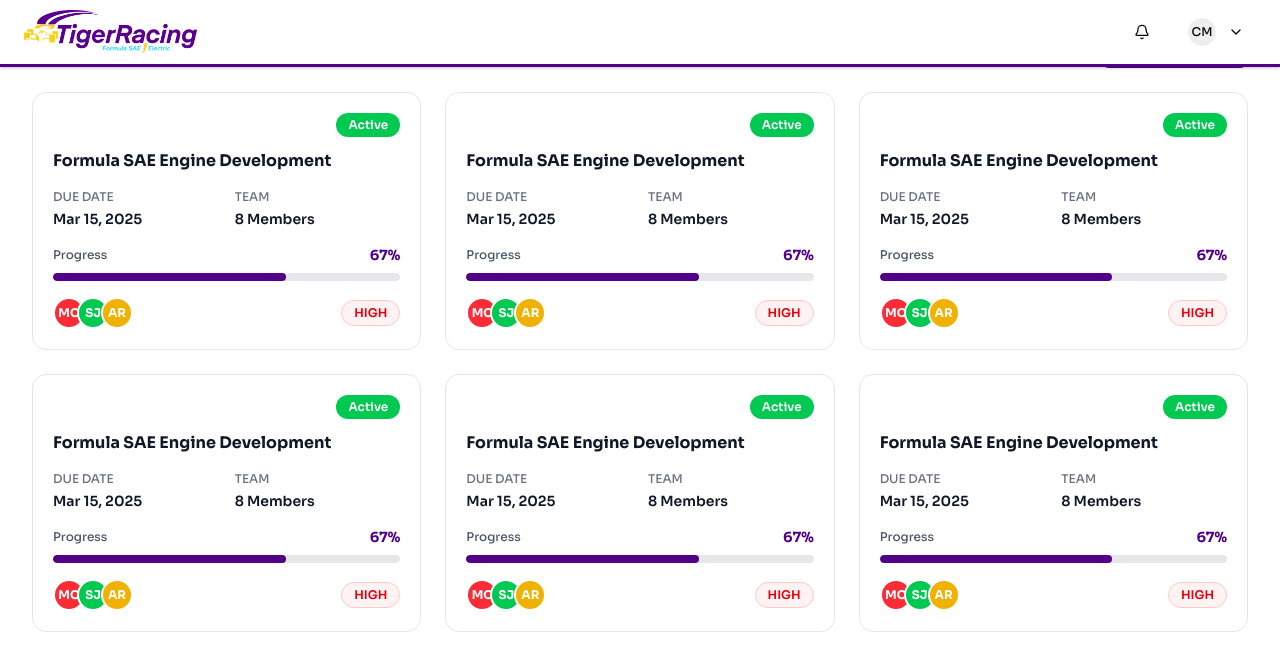
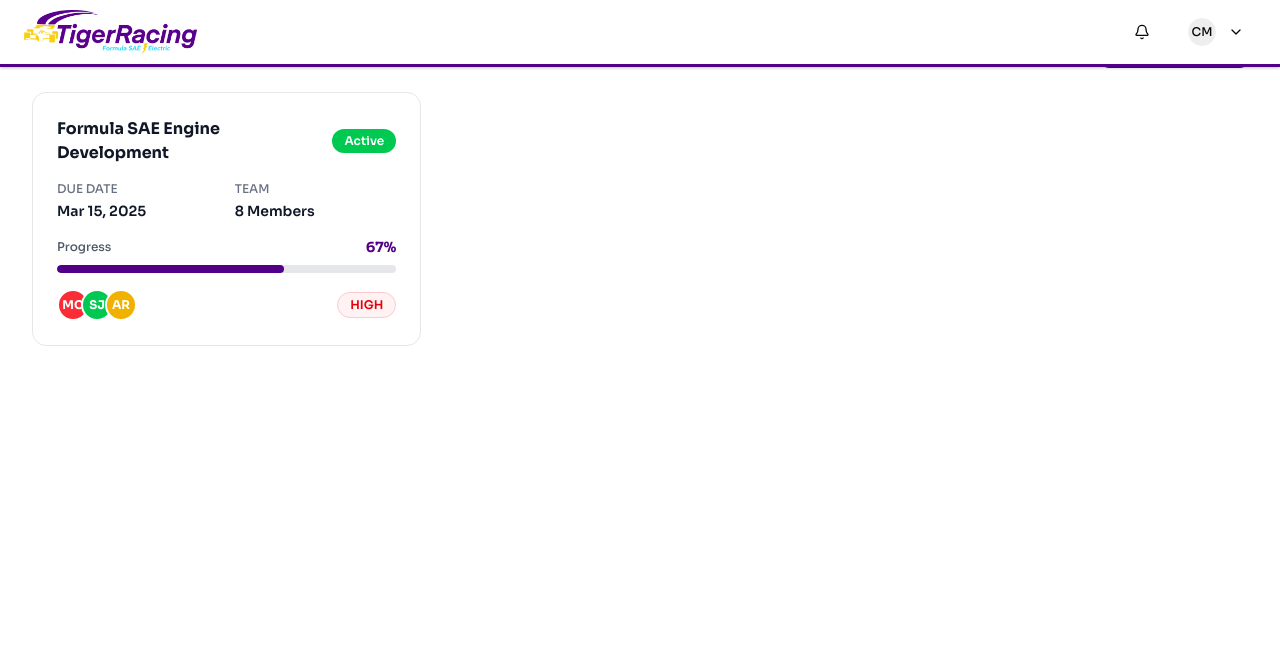
Before and after one commit to LSUTigerRacing/TigerRacing_MemberPortal, a React (Vite) app in the folder frontend/: page /projects in a window 1280 px wide. Shown: the top 670 px of the page. Built offline with nearby package versions, Linux system fonts and the light colour scheme.

Commit message:
Realigned ProjectCard

```diff
--- a/frontend/src/components/projects/ProjectCard.tsx
+++ b/frontend/src/components/projects/ProjectCard.tsx
@@ -1,21 +1,19 @@
 export const ProjectCard = () => {
     return (
-        <div className="bg-white rounded-xl border border-gray-200 overflow-hidden hover:shadow-lg transition-shadow cursor-pointer">
+        <div className="bg-white rounded-xl border border-gray-200 overflow-hidden hover:shadow-lg transition-shadow cursor-pointer max-w-md">
 
             {/* Card content */}
-            <div className="p-5">
+            <div className="p-6">
 
-                {/* Status badge at top */}
-                <div className="flex justify-end mb-3">
-                    <span className="bg-green-500 text-white text-xs font-semibold px-3 py-1 rounded-full">
+                {/* Project title and status badge */}
+                <div className="flex items-center justify-between mb-4">
+                    <h3 className="text-base font-bold text-gray-900">
+                        Formula SAE Engine Development
+                    </h3>
+                    <span className="bg-green-500 text-white text-xs font-semibold px-3 py-1 rounded-full whitespace-nowrap ml-3">
                         Active
                     </span>
                 </div>
-
-                {/* Project title */}
-                <h3 className="text-base font-bold text-gray-900 mb-4">
-                    Formula SAE Engine Development
-                </h3>
 
                 {/* Due date and team size */}
                 <div className="grid grid-cols-2 gap-4 mb-4">
--- a/frontend/src/pages/Projects.tsx
+++ b/frontend/src/pages/Projects.tsx
@@ -49,11 +49,6 @@ export default function Projects () {
                 {/* Projects grid */}
                 <div className="grid grid-cols-1 md:grid-cols-2 lg:grid-cols-3 gap-6">
                     <ProjectCard />
-                    <ProjectCard />
-                    <ProjectCard />
-                    <ProjectCard />
-                    <ProjectCard />
-                    <ProjectCard />
                 </div>
             </main>
         </div>
```
